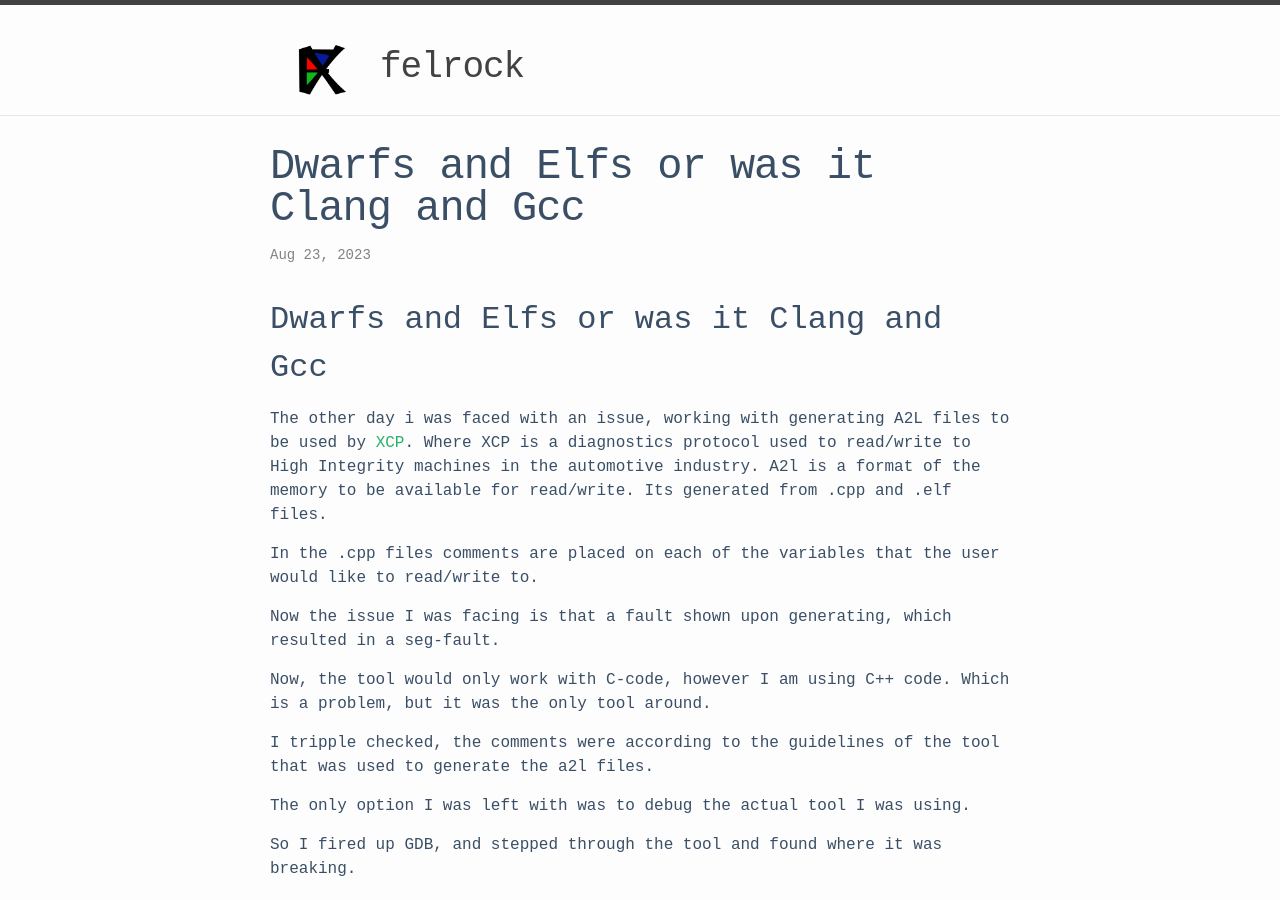
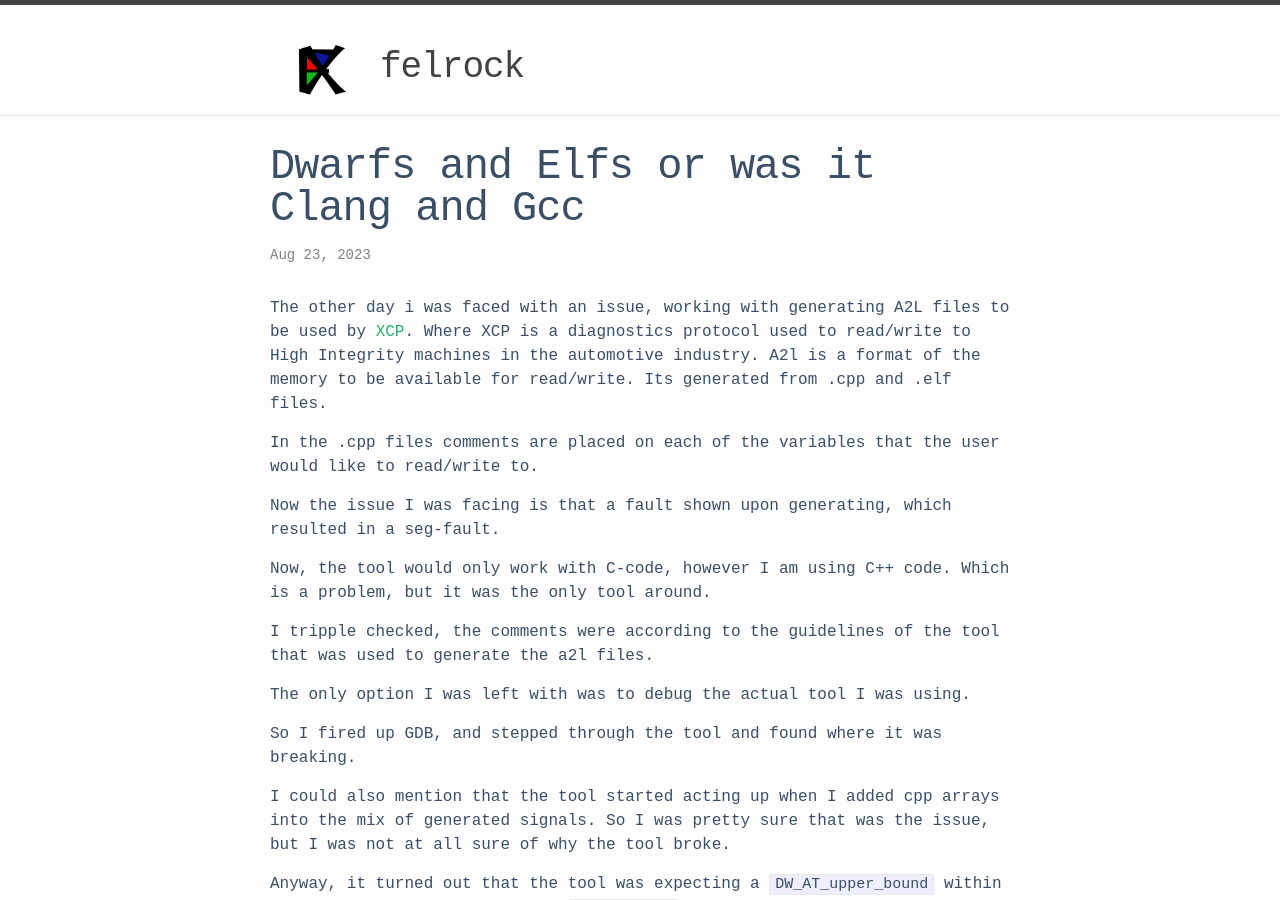
Before and after one commit to felrock/felrock.github.io, a Jekyll site: the page built from _posts/2023-08-23-clang-or-gcc.md, in a window 1280 px wide and 900 px high. Built offline with Jekyll 4.4.1, drawn with Linux system fonts in a browser that asks for light colours.

Commit message:
remove double title

```diff
--- a/_posts/2023-08-23-clang-or-gcc.md
+++ b/_posts/2023-08-23-clang-or-gcc.md
@@ -4,8 +4,6 @@ title:  "Dwarfs and Elfs or was it Clang and Gcc"
 date:   2023-08-23 12:00:00 +0100
 categories: script
 ---
-
-## Dwarfs and Elfs or was it Clang and Gcc
 
 The other day i was faced with an issue, working with generating A2L files to be used by [XCP](https://en.wikipedia.org/wiki/XCP_(protocol)). Where
 XCP is a diagnostics protocol used to read/write to High Integrity machines in the automotive industry.
```
Also changed, not shown: _posts/2024-02-23-floating-point-precision.md (+0 -2 lines).
